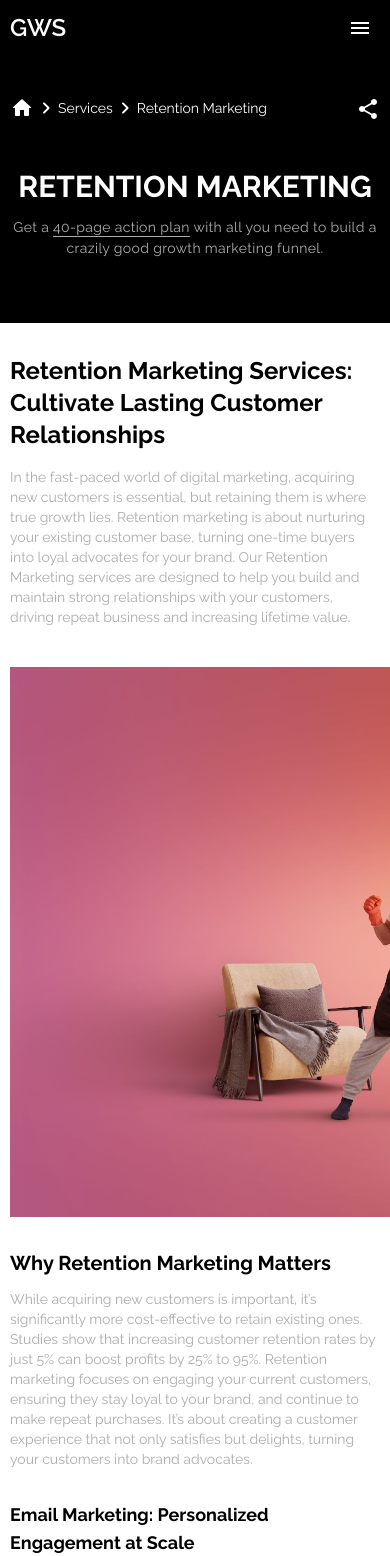
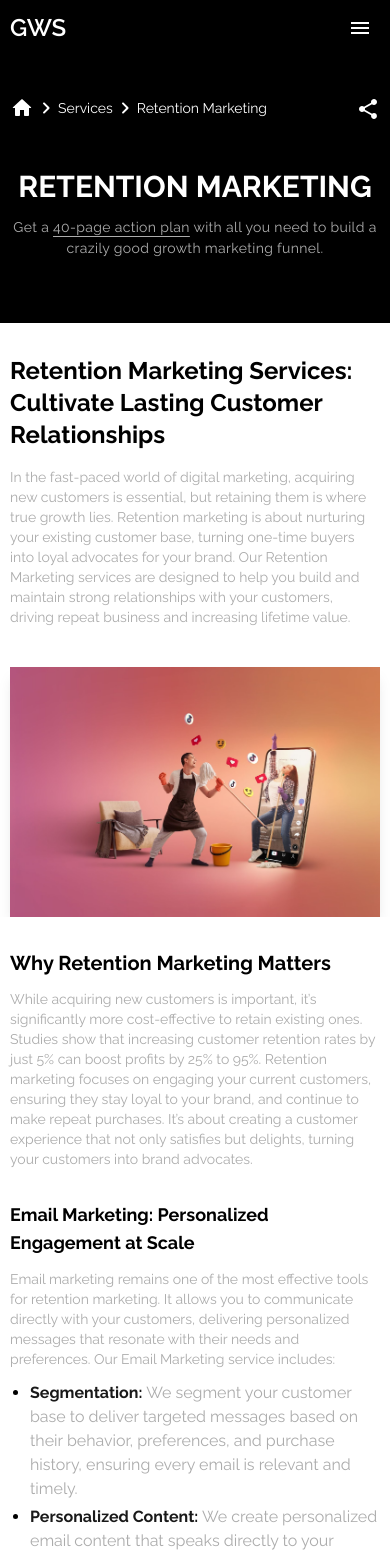
Before and after one commit to Growth-Friends/grow-with-sahil, a Next.js app: page /services/retention-marketing in a window 390 px wide. Shown: the top 1556 px of the page. Built offline with nearby package versions, Linux system fonts and the light colour scheme.

Commit message:
fix:image optimized for mobile

```diff
--- a/next.config.mjs
+++ b/next.config.mjs
@@ -1,6 +1,6 @@
 /** @type {import('next').NextConfig} */
 const nextConfig = {
-  output: "export",
+  // output: "export",
 };
 
 export default nextConfig;
--- a/src/app/growth-resources/[growthResourcesId]/page.js
+++ b/src/app/growth-resources/[growthResourcesId]/page.js
@@ -3,7 +3,7 @@ import MoreResources from "@/components/ResourcesComponent/MoreResources/MoreRes
 import React from "react";
 import ResourcesToolsContainer from "@/components/ResourcesToolsContainer/ResourcesToolsContainer";
 
-async function IndividualGrowthResourcesPage({ params }) {
+function IndividualGrowthResourcesPage({ params }) {
   return (
     <>
       {/* Render components only if data is present */}
--- a/src/components/DetailSection/DetailSection.js
+++ b/src/components/DetailSection/DetailSection.js
@@ -79,7 +79,7 @@ function DetailSection({ content }) {
                   style={{
                     backgroundImage: `url(${imageFilePrefix(item.imageUrl)})`,
                   }}
-                  className="w-[55rem] mx-auto mt-10 h-[550px] bg-center bg-cover "
+                  className="mt-10 xl:max-w-[55rem] lg:max-w-[50rem] md:max-w-[35rem] max-w-[25rem] mx-auto xl:h-[550px] lg:h-[500px] md:h-[350px] h-[250px] bg-center bg-no-repeat bg-cover shadow-lg "
                 />
               </MainLayout>
             )}
--- a/src/components/GrowthResourceDownload/GrowthResourceDownload.js
+++ b/src/components/GrowthResourceDownload/GrowthResourceDownload.js
@@ -118,7 +118,7 @@ function GrowthResourceDownload({ data }) {
             style={{
               backgroundImage: `url(${data.featured_image})`,
             }}
-            className="w-[55rem] mx-auto mt-0 h-[550px] bg-center bg-cover shadow-lg "
+            className="xl:max-w-[55rem] lg:max-w-[50rem] md:max-w-[35rem] max-w-[25rem] mx-auto mt-0 xl:h-[550px] lg:h-[500px] md:h-[350px] h-[250px] bg-center bg-no-repeat bg-cover shadow-lg"
           />
           <div className="flex items-center justify-between xl:pt-8 lg:pt-6 pt-4 ">
             <div className="inline-flex flex-col xl:gap-y-7 lg:gap-y-6 md:gap-y-5 gap-y-3">
```
